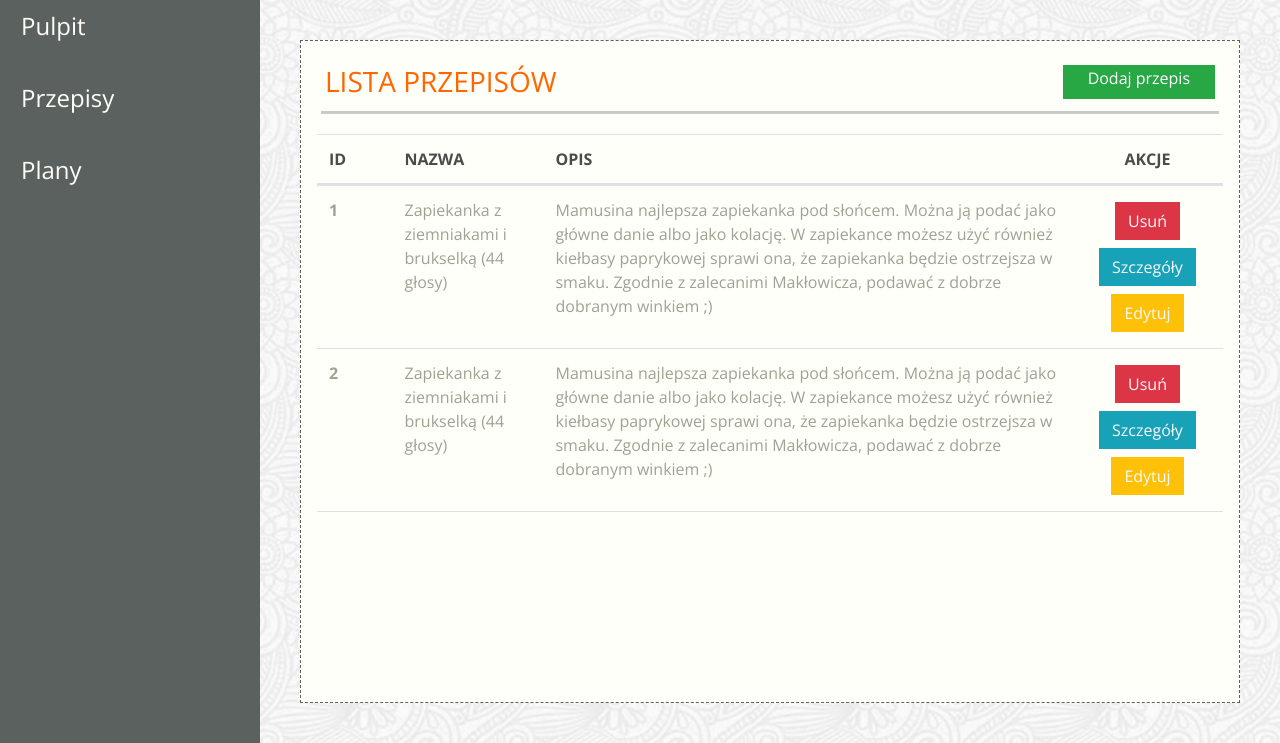
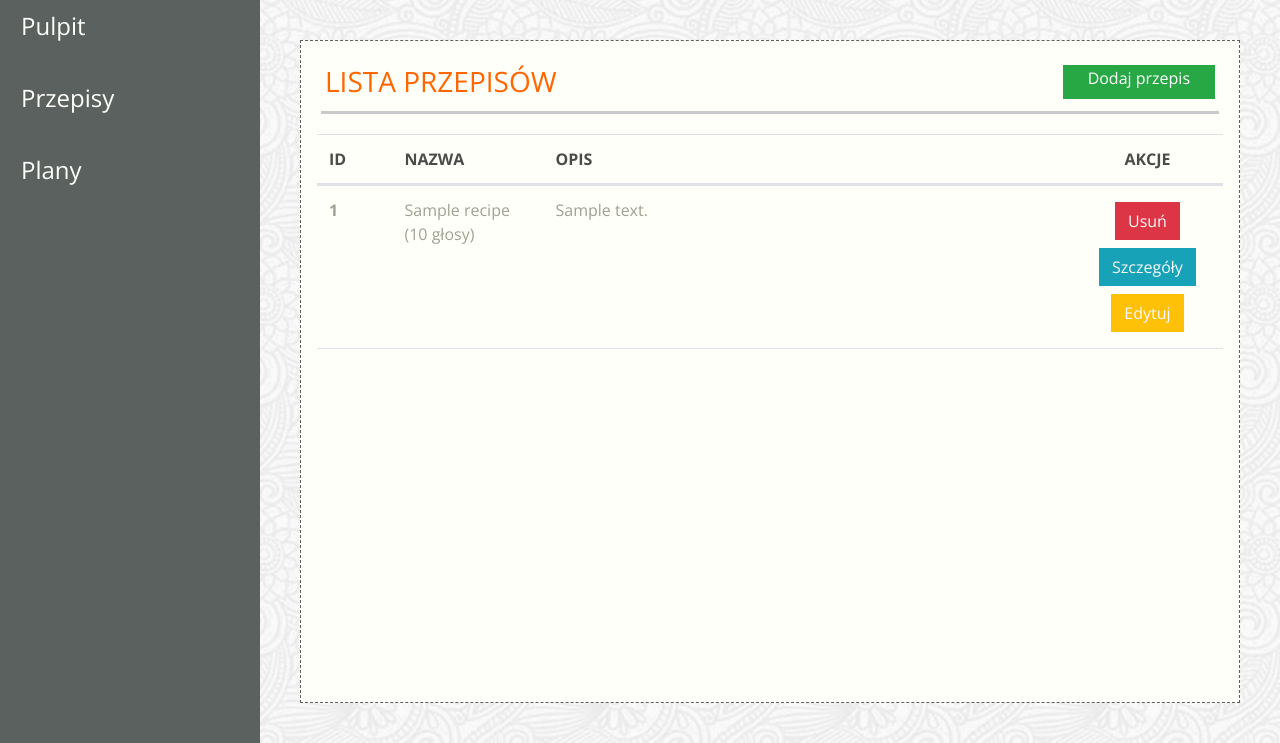
Before and after one commit to popsicleslayer/scrum_lab, a Django app: template jedzonko/templates/app-recipes.html in a window 1280 px wide. Shown: the part 84-827 px from the top of the page. Run offline with Django 3.2, Linux system fonts and the light colour scheme; the template is opened without the code that fills it: most values are stand-ins (such as "Sample title", 1, 10 or a date in 2020); some libraries are stand-ins or nearby versions; some web fonts are replaced.

Commit message:
Recipe list page basic view
Update app-recipes.html file with Django syntax. Update RecipeListView with contex

```diff
--- a/jedzonko/templates/app-recipes.html
+++ b/jedzonko/templates/app-recipes.html
@@ -21,16 +21,13 @@
         </tr>
         </thead>
         <tbody class="text-color-lighter">
+        {% for recipe in recipes %}
         <tr class="d-flex">
-            <th scope="row" class="col-1">1</th>
+            <th scope="row" class="col-1">{{ recipe.id }}</th>
             <td class="col-2">
-                Zapiekanka z ziemniakami i brukselką (44 głosy)
+                {{ recipe.name }} ({{ recipe.votes }} głosy)
             </td>
-            <td clas="col-7">Mamusina najlepsza zapiekanka pod słońcem. Można ją
-                podać jako główne danie albo jako kolację. W zapiekance możesz
-                użyć również kiełbasy paprykowej sprawi ona, że zapiekanka
-                będzie ostrzejsza w smaku. Zgodnie z zalecanimi Makłowicza,
-                podawać z dobrze dobranym winkiem ;)
+            <td class="col-7">{{ recipe.description }}
             </td>
             <td class="col-2 d-flex align-items-center justify-content-center flex-wrap">
                 <a href="#"
@@ -41,26 +38,7 @@
                    class="btn btn-warning rounded-0 text-light m-1">Edytuj</a>
             </td>
         </tr>
-        <tr class="d-flex">
-            <th scope="row" class="col-1">2</th>
-            <td class="col-2">
-                Zapiekanka z ziemniakami i brukselką (44 głosy)
-            </td>
-            <td clas="col-7">Mamusina najlepsza zapiekanka pod słońcem. Można ją
-                podać jako główne danie albo jako kolację. W zapiekance możesz
-                użyć również kiełbasy paprykowej sprawi ona, że zapiekanka
-                będzie ostrzejsza w smaku. Zgodnie z zalecanimi Makłowicza,
-                podawać z dobrze dobranym winkiem ;)
-            </td>
-            <td class="col-2 d-flex align-items-center justify-content-center flex-wrap">
-                <a href="#"
-                   class="btn btn-danger rounded-0 text-light m-1">Usuń</a>
-                <a href="/app-recipe-details.html"
-                   class="btn btn-info rounded-0 text-light m-1">Szczegóły</a>
-                <a href="/app-edit-recipe.html"
-                   class="btn btn-warning rounded-0 text-light m-1">Edytuj</a>
-            </td>
-        </tr>
+        {% endfor %}
         </tbody>
     </table>
 </div>
```
Also changed, not shown: jedzonko/views.py (+6 -1 lines).
